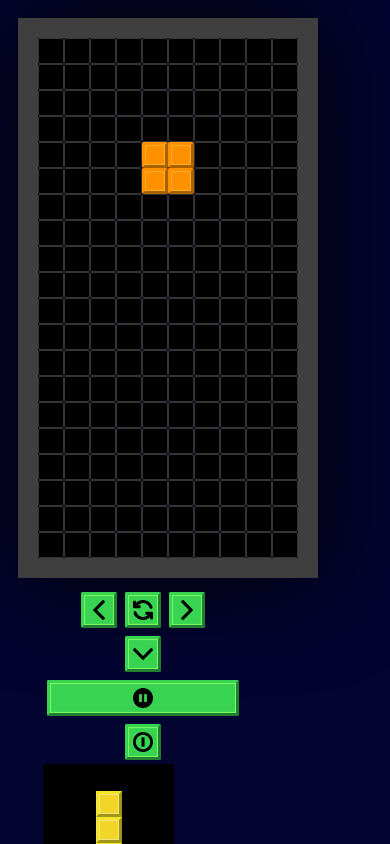
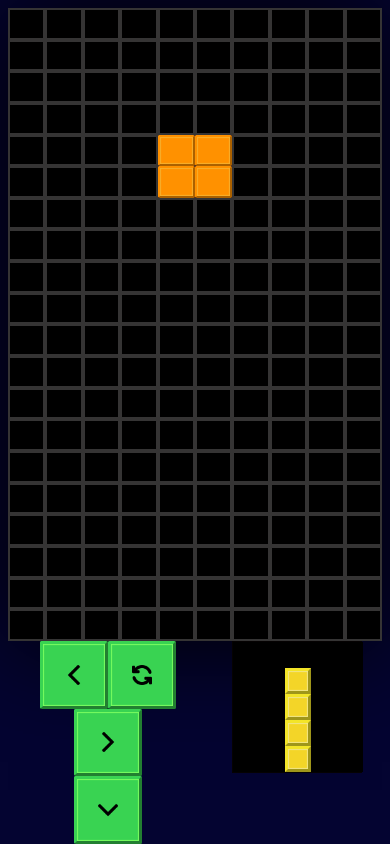
Before and after one commit to BaptisteTr/tetris, an Angular app in the folder test-angular/: page /tetris in a window 390 px wide. Shown: the top 844 px of the page. Built offline with nearby package versions, Linux system fonts and the light colour scheme.

Commit message:
dev mode responsive

```diff
--- a/test-angular/src/app/command-bar/command-bar.component.css
+++ b/test-angular/src/app/command-bar/command-bar.component.css
@@ -10,6 +10,9 @@
   margin: 4px;
   text-align: center;
   position:relative;
+  -moz-user-select: none;
+-webkit-user-select: none;
+user-select: none;
 }
 .button:active {
   border-style: inset;
@@ -50,3 +53,19 @@ img {
 #restart {
   align-self: flex-end;
 }
+
+@media screen and (max-width: 780px){
+  .button {
+    width: 8vh;
+    height: 8vh;
+    border-radius: 2px;
+    border-width: 3px;
+    border-style: outset;
+
+    box-sizing: border-box;
+    box-shadow: inset 0 0 1px 1px #7afd60;
+    margin: 0px;
+    text-align: center;
+    position:relative;
+  }
+}
--- a/test-angular/src/app/tetris/grille/grille.component.css
+++ b/test-angular/src/app/tetris/grille/grille.component.css
@@ -95,3 +95,37 @@ section {
   z-index: 2;
   display: var(--display);
 }
+
+
+@media screen and (max-width: 780px){
+  .wrapper {
+    border: 0px;
+    width: 100%;
+    height:100%;
+  }
+
+  section {
+    left: 0px;
+    width: 100%;
+    height:100%;
+  }
+
+  .cell {
+    width: 100%;
+    height: 100%;
+    box-sizing: border-box;
+    border-radius: 2px;
+    border-width:2px;
+    border-style: outset;
+  }
+
+  .white {
+    width: 100%;
+    height: 100%;
+
+    border-style: solid;
+
+    border-radius: 0px;
+    border-width: 2px;
+  }
+}
--- a/test-angular/src/app/tetris/tetris.component.css
+++ b/test-angular/src/app/tetris/tetris.component.css
@@ -19,5 +19,31 @@ section {
 @media screen and (max-width: 780px){
   #commandBar {
     order: -1;
+    width:60%;
+  }
+
+  .children{
+    width: 100vw;
+    margin: 0px;
+  }
+
+  #grid{
+    height:75vh;
+  }
+
+  section{
+    padding:0px;
+  }
+
+  #scoreBar {
+    margin-left: 0px;
+    width:100vw;
+    flex-direction: row;
+
+  flex-wrap: wrap;
+  }
+
+  #nextTetromino{
+    width:40%;
   }
 }
--- a/test-angular/src/app/tetris/tetris.component.html
+++ b/test-angular/src/app/tetris/tetris.component.html
@@ -1,8 +1,8 @@
 
 <section >
-  <app-grille class="children" (scoreChanged)="scoreChangedHandler($event)" (tetrominoChanged)="nextTetrominoChangedHandler($event)"></app-grille>
+  <app-grille id="grid" class="children" (scoreChanged)="scoreChangedHandler($event)" (tetrominoChanged)="nextTetrominoChangedHandler($event)"></app-grille>
   <div class="children"  id="scoreBar">
-    <app-next-tetromino [tetromino]="this.nextTetromino"></app-next-tetromino>
+    <app-next-tetromino id="nextTetromino" [tetromino]="this.nextTetromino"></app-next-tetromino>
     <app-score-counter [score]="this.score"></app-score-counter>
     <app-command-bar id="commandBar" (left)="leftHandler()" (right)="rightHandler()" (down)="downHandler()" (rotate)="rotateHandler()" (pause)="pauseHandler()" (restart)="restartHandler()"></app-command-bar>
   </div>
```
